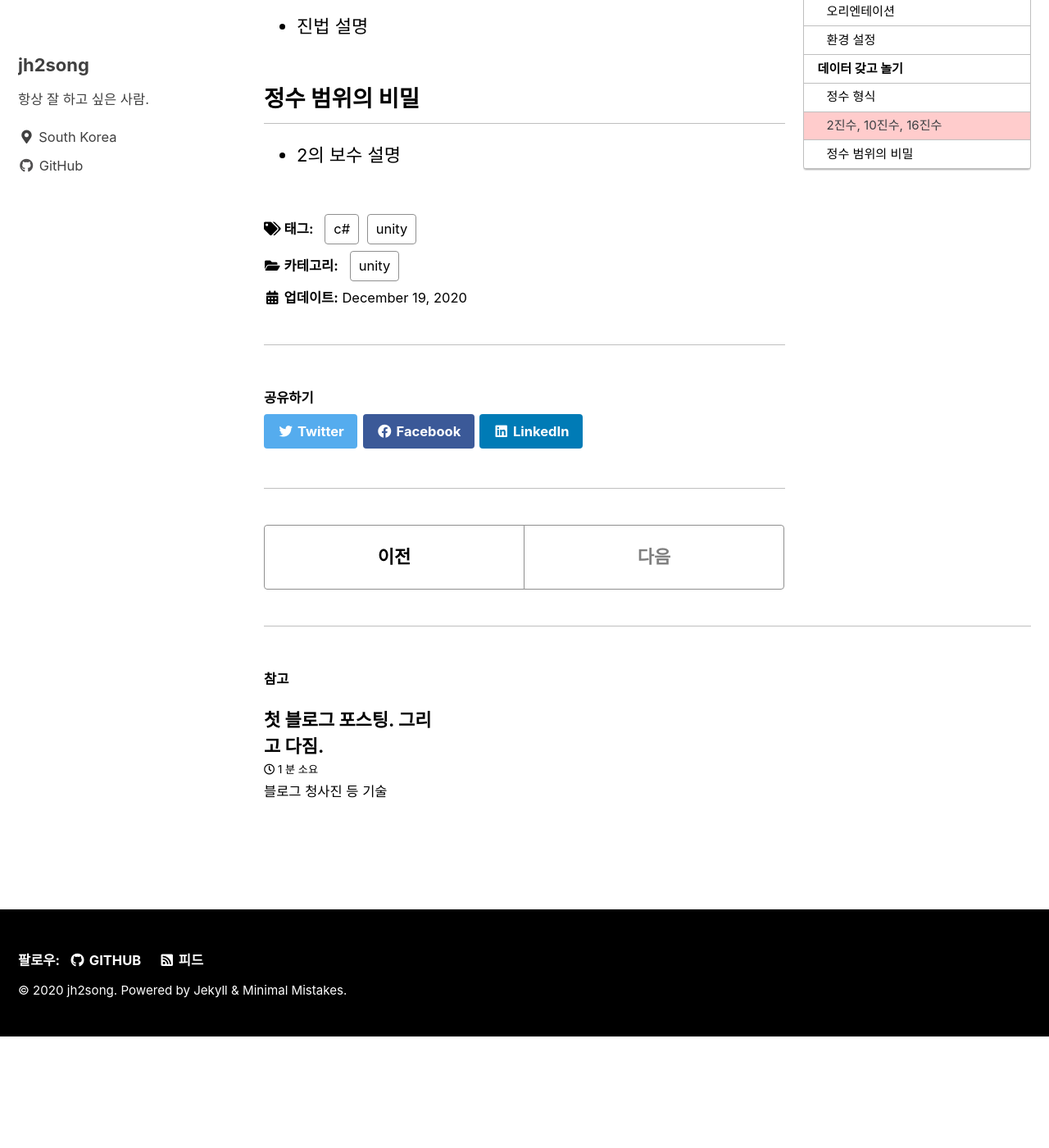
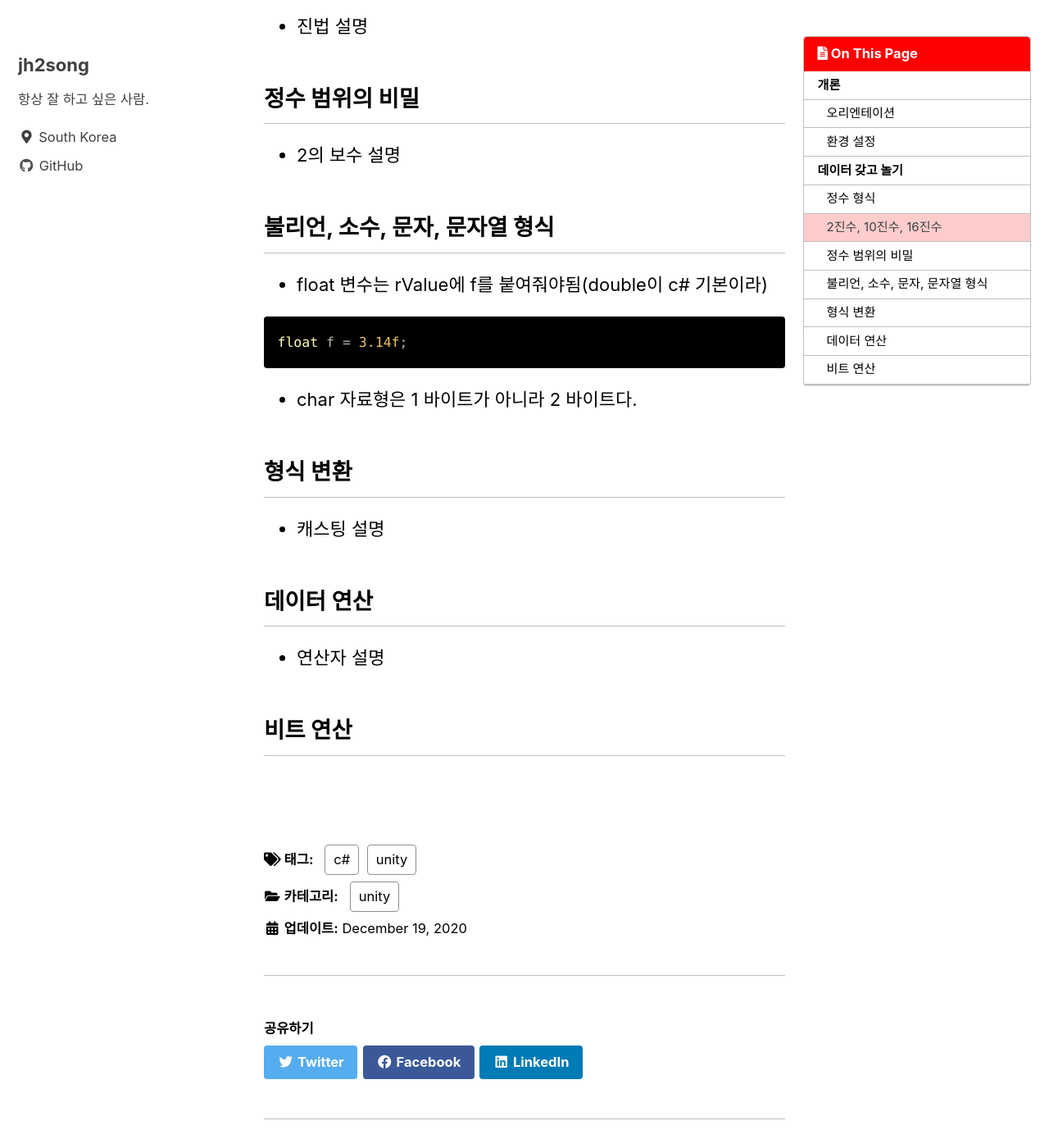
Before and after one commit to jh2song/jh2song.github.io, a Jekyll site: the page built from _posts/essays/2020-12-19-unity-lecture-part01.md, in a window 1280 px wide and 1400 px high, scrolled down 1536 px. Shown: the whole window at 82% size. Built offline with Jekyll 4.4.1, drawn with Linux system fonts in a browser that asks for light colours; cached includes are drawn as plain includes; before the commit the page ends 2800 px from its top, so only the background shows below that.

Commit message:
chap02-operator

````diff
--- a/_posts/essays/2020-12-19-unity-lecture-part01.md
+++ b/_posts/essays/2020-12-19-unity-lecture-part01.md
@@ -40,3 +40,25 @@ toc_sticky: true
 ## 정수 범위의 비밀
 * 2의 보수 설명
 &nbsp;
+
+## 불리언, 소수, 문자, 문자열 형식
+* float 변수는 rValue에 f를 붙여줘야됨(double이 c# 기본이라)
+
+```c#
+float f = 3.14f;
+```
+
+* char 자료형은 1 바이트가 아니라 2 바이트다.
+&nbsp;
+
+## 형식 변환
+* 캐스팅 설명
+&nbsp;
+
+## 데이터 연산
+* 연산자 설명
+&nbsp;
+
+## 비트 연산
+
+&nbsp;
````
